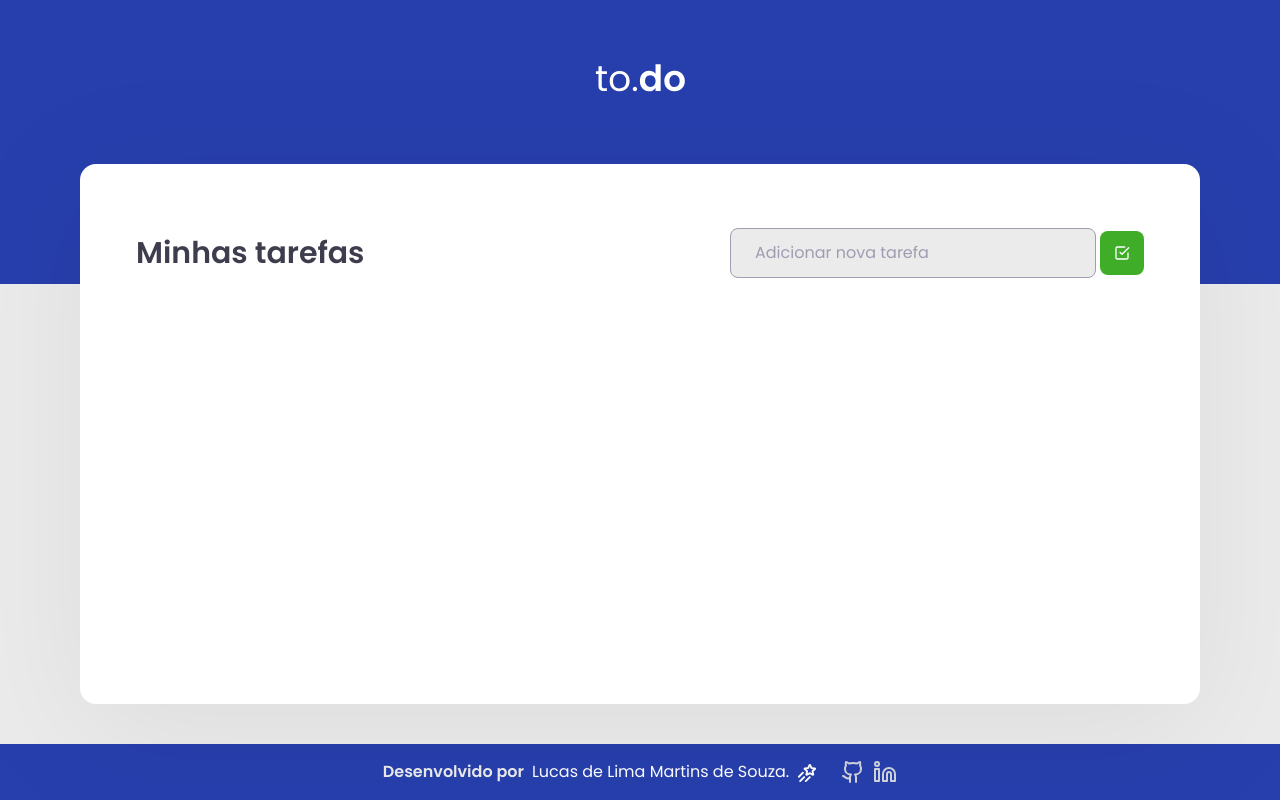
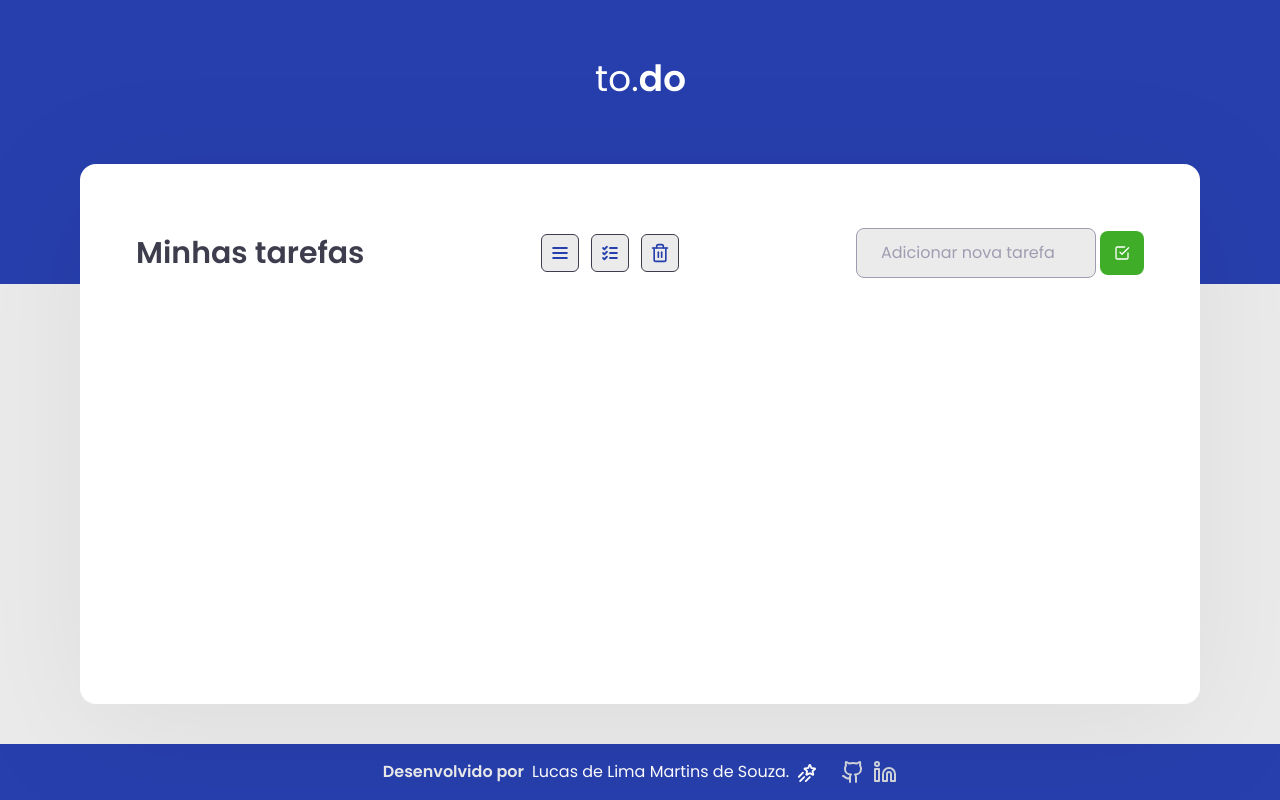
Before and after one commit to Aszurar/conceptsReactjsChallenge, a React (Vite) app: page / in a window 1280 px wide. Built offline with nearby package versions, Linux system fonts and the light colour scheme; the HTML template or start-up script is replaced by a standard one.

Commit message:
✨♻️ Refactor tasks list management and add local storage support ♻️✨

```diff
--- a/src/App.tsx
+++ b/src/App.tsx
@@ -1,25 +1,46 @@
-import { ChangeEvent, FormEvent, useState } from 'react'
-import { FiCheckSquare } from 'react-icons/fi'
+import { ChangeEvent, FormEvent, useEffect, useReducer, useState } from 'react'
+import { FiCheckSquare, FiTrash2 } from 'react-icons/fi'
+import { useAutoAnimate } from '@formkit/auto-animate/react'
+
+import { tasksReducer } from './reducer/tasks/reducer'
+import {
+  addNewTask,
+  checkAllTasks,
+  removeCheckedTasks,
+  removeTask,
+  toggleTask,
+  uncheckAllTasks,
+} from './reducer/tasks/action'
 
 import './theme/global.css'
 import { Button } from './components/Button'
 import { Footer } from './components/Footer'
 import { Header } from './components/Header'
+import { TaskCard } from './components/TaskCard'
 import * as Input from './components/Input'
-import { TaskCard } from './components/TaskCard'
+import * as NavItem from './components/NavItem'
 
-import { TaskProps } from './dto/taskDTO'
+import { ListIcon } from './assets/icons/list'
+import { ListChecksIcon } from './assets/icons/listChecks'
+import { saveTasks } from './storage/tasks/saveTasks'
+import { tasksGetAll } from './storage/tasks/tasksGetAll'
 
 function App() {
   const [newTask, setNewTask] = useState('')
-  const [tasksList, setTasksList] = useState<TaskProps[]>([])
   const [errorMessage, setErrorMessage] = useState('')
+
+  const [tasksList, dispatch] = useReducer(tasksReducer, [], () => {
+    return tasksGetAll()
+  })
+
+  const [parent] = useAutoAnimate()
 
   function handleUpdateTask(event: ChangeEvent<HTMLInputElement>) {
     setNewTask(event.target.value)
+    setErrorMessage('')
   }
 
-  function handleUpdateTasksList(event: FormEvent<HTMLFormElement>) {
+  function handleAddNewTasksList(event: FormEvent<HTMLFormElement>) {
     event.preventDefault()
 
     if (newTask.trim() === '') {
@@ -41,28 +62,28 @@ function App() {
       createdAt: new Date(),
     }
 
-    setTasksList((prevState) => [...prevState, newTaskFormatted])
+    dispatch(addNewTask(newTaskFormatted))
     setNewTask('')
   }
 
   function handleCheckTask(id: string) {
-    const updatedTasksList = tasksList.map((task) => {
-      if (task.id === id) {
-        return {
-          ...task,
-          isChecked: !task.isChecked,
-        }
-      }
-
-      return task
-    })
-
-    setTasksList(updatedTasksList)
+    dispatch(toggleTask(id))
   }
 
   function handleDeleteTask(id: string) {
-    const newTasksList = tasksList.filter((task) => task.id !== id)
-    setTasksList(newTasksList)
+    dispatch(removeTask(id))
+  }
+
+  function handleCheckAllTasks() {
+    dispatch(checkAllTasks())
+  }
+
+  function handleUncheckedAllTasks() {
+    dispatch(uncheckAllTasks())
+  }
+
+  function handleDeleteAllCheckedTasks() {
+    dispatch(removeCheckedTasks())
   }
 
   const taskListComponent = tasksList.map((task) => (
@@ -77,24 +98,46 @@ function App() {
     />
   ))
 
+  useEffect(() => {
+    saveTasks(tasksList)
+  }, [tasksList])
+
   return (
     <div className="min-h-screen antialiased">
       <Header />
       <section className=" flex  h-height justify-center bg-todo_gray-100 px-4 py-10">
         <main
-          className="-mt-40 flex w-full max-w-[70rem] flex-col rounded-2xl bg-white px-14 py-16
-filter-dropShadow"
+          className=" -mt-48 flex w-full max-w-[70rem] flex-col rounded-2xl bg-white px-5 py-6 filter-dropShadow sm:-mt-40 sm:px-14
+sm:py-16"
         >
-          <header className="flex w-full  items-center justify-between gap-4">
-            <h1 className="text-3xl font-bold text-todo_gray-600">
+          <header className="relative flex w-full flex-col  justify-between gap-4 md:static md:flex-row md:items-center">
+            <h1 className="text-center text-3xl font-bold text-todo_gray-600  sm:justify-center md:text-start">
               Minhas tarefas
             </h1>
+            <div className=" xs:bottom-1 xs:left-0 xs:absolute flex items-center justify-center gap-3 md:static">
+              <NavItem.Root label="Desmarcar todas tarefas" variant="outline">
+                <Button variant="outline" onClick={handleUncheckedAllTasks}>
+                  <ListIcon className="h-5 w-5 fill-todo_blue-500 " />
+                </Button>
+              </NavItem.Root>
+              <NavItem.Root label="Marcar todas tarefas" variant="outline">
+                <Button variant="outline" onClick={handleCheckAllTasks}>
+                  <ListChecksIcon className="h-5 w-5 fill-todo_blue-500" />
+                </Button>
+              </NavItem.Root>
+
+              <NavItem.Root label="Deletar tarefas marcadas" variant="outline">
+                <Button variant="outline" onClick={handleDeleteAllCheckedTasks}>
+                  <FiTrash2 className="h-5 w-5 " />
+                </Button>
+              </NavItem.Root>
+            </div>
             <form
               id="teste"
-              onSubmit={handleUpdateTasksList}
-              className="flex items-center gap-1"
+              onSubmit={handleAddNewTasksList}
+              className="xs:items-end flex flex-col items-center sm:justify-center"
             >
-              <div>
+              <div className=" xs:w-3/5 flex w-full items-center gap-1 sm:w-72 ">
                 <Input.Root>
                   <Input.Control
                     value={newTask}
@@ -102,18 +145,28 @@ filter-dropShadow"
                     placeholder="Adicionar nova tarefa"
                   />
                 </Input.Root>
-                {errorMessage && (
-                  <Input.ErrorMessage>{errorMessage}</Input.ErrorMessage>
-                )}
+
+                <Button
+                  type="submit"
+                  form="teste"
+                  aria-label="Adicionar tarefa"
+                  disabled={!!errorMessage}
+                >
+                  <FiCheckSquare className="h-4 w-4" />
+                </Button>
               </div>
-
-              <Button type="submit" form="teste" aria-label="Adicionar tarefa">
-                <FiCheckSquare className="h-4 w-4" />
-              </Button>
+              {errorMessage && (
+                <Input.ErrorMessage>{errorMessage}</Input.ErrorMessage>
+              )}
             </form>
           </header>
 
-          <section className="mt-12">{taskListComponent}</section>
+          <section
+            ref={parent}
+            className="mt-6 divide-y-2 overflow-y-auto overflow-x-hidden sm:mt-12"
+          >
+            {taskListComponent}
+          </section>
         </main>
       </section>
       <Footer />
--- /dev/null
+++ b/src/storage/storageConfig.ts
@@ -0,0 +1,3 @@
+const TASKS_COLLECTION = '@to.do:tasks-1.0.0'
+
+export { TASKS_COLLECTION }
--- /dev/null
+++ b/src/storage/tasks/saveTasks.ts
@@ -0,0 +1,6 @@
+import { TaskProps } from '../../dto/task'
+import { TASKS_COLLECTION } from '../storageConfig'
+
+export function saveTasks(tasks: TaskProps[]) {
+    localStorage.setItem(TASKS_COLLECTION, JSON.stringify(tasks))
+}
--- /dev/null
+++ b/src/storage/tasks/tasksGetAll.ts
@@ -0,0 +1,8 @@
+import { TaskProps } from '../../dto/task'
+import { TASKS_COLLECTION } from '../storageConfig'
+
+export function tasksGetAll(): TaskProps[] {
+    const storage = localStorage.getItem(TASKS_COLLECTION)
+
+    return storage ? JSON.parse(storage) : ([] as TaskProps[])
+}
```
